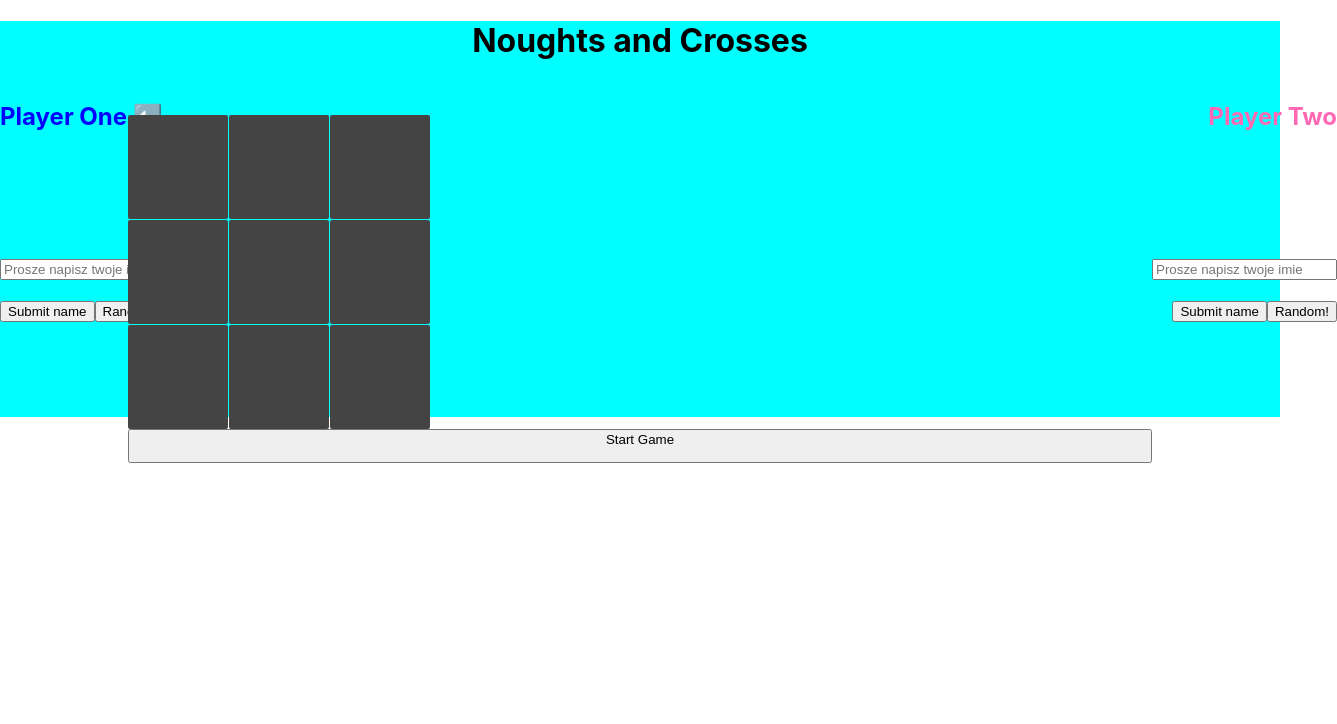
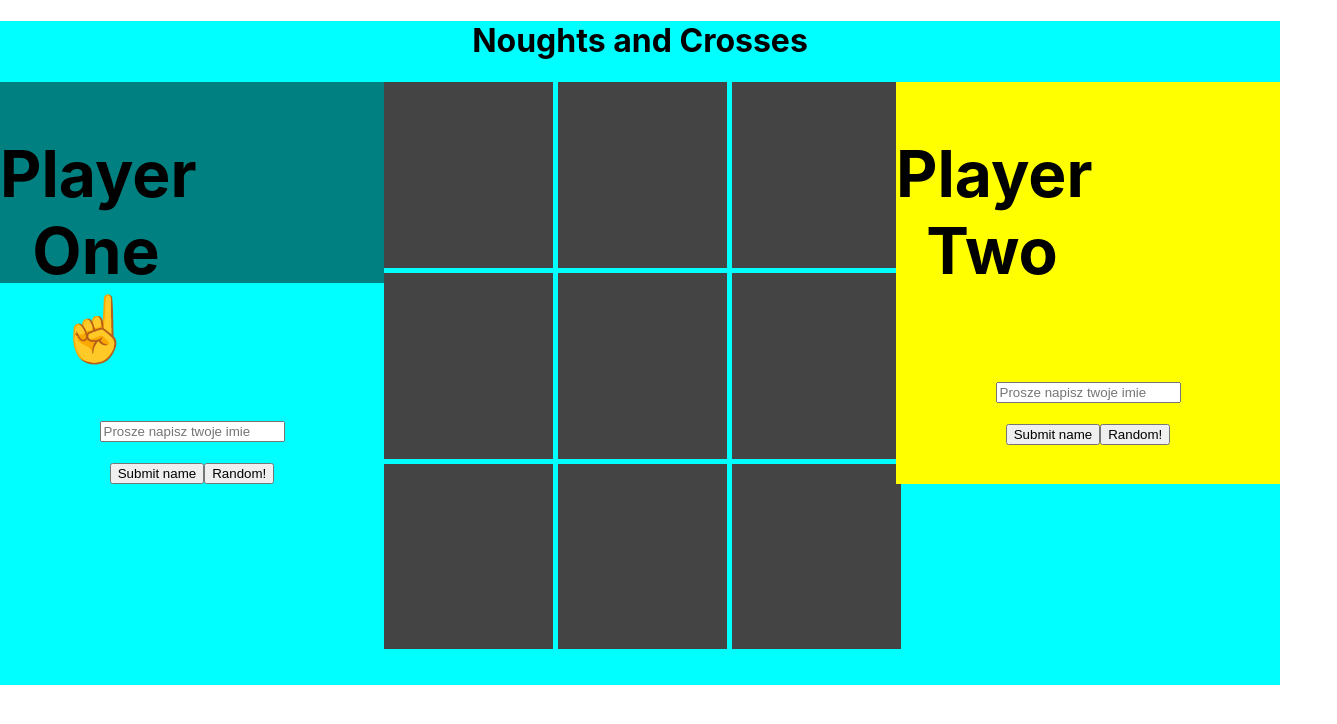
Before and after one commit to chicorycolumn/react-noughts-and-crosses, a React (Create React App) app: page / in a window 1280 px wide. Shown: the top 724 px of the page, 1337 px wide, since content can reach past the window. Built offline with nearby package versions, Linux system fonts and the light colour scheme.

Commit message:
working on preventing text resizing parent

```diff
--- a/src/App.css
+++ b/src/App.css
@@ -7,71 +7,54 @@
   background-color: lightgoldenrodyellow;
 }
 
-.bodySurrogate {
+.over-grid {
   display: grid;
-  grid-template: 10% 1fr 10% / 10% 1fr 10%;
+  grid-template-columns: 30% 40% 30%;
+  grid-template-rows: 1fr 1fr 1fr;
 }
 
-.centralElements {
-  display: grid;
-  grid-column: 2 / 3;
+.playerNameText {
+  font-size: 5vw;
+  max-width: 50%;
+  max-height: 50%;
+  /* resize: none; */
 }
 
-.overWrapper {
+.p1Details {
+  background-color: teal;
+  color: black;
   display: grid;
-  grid-column: 2 / 3;
-  grid-row: 2 / 3;
+  grid-column: 1;
+  grid-row: 1 / 3;
+  height: 50%;
+  width: 100%;
+  /* max-width: 50%;
+  max-height: 50%;
+  resize: none;
+  width: min-content; */
+}
+
+.p2Details {
+  background-color: yellow;
+  color: black;
+  display: grid;
+  grid-column: 3;
+  grid-row: 1 / 3;
 }
 
 .wrapper {
   display: grid;
-  grid-column: 2 / 3;
-  grid-row: 2 / 3;
-  /* position: relative;
-  left: 170px; */
-  /* text-align: center; */
-  /* display: grid; */
-  grid-template-columns: 100px 100px 100px;
-  grid-gap: 1px;
-  color: #444;
-}
-
-.p1Details {
-  display: grid;
-  grid-column: 1 / 3;
-  grid-row: 1 / 3;
-  color: blue;
-  /* float: left;
-  width: 25%; */
-  text-align: left;
-  /* display: grid; */
-  /* position: relative;
-  top: 0px;
-  left: 10px; */
-}
-
-.p2Details {
-  display: grid;
-  grid-column: 3 / 3;
-  grid-row: 1 / 3;
-  color: hotpink;
-  /* float: right; */
-  text-align: right;
-  /* position: relative;
-  top: 0px;
-  right: 10px; */
+  grid-column: 2;
+  height: 280%;
+  width: 100%;
+  padding-bottom: 30%;
+  grid-template-columns: 33% 33% 33%;
+  grid-template-rows: 33% 33% 33%;
+  grid-gap: 5px;
 }
 
 .squares {
-  /* display: inline-block; */
+  color: black;
   background-color: #444;
-  border: 5px solid;
-  border-color: #444;
-  height: 60px;
-  color: red;
-  border-radius: 2px;
-  padding: 17px;
-  font-size: 400%;
-  font-family: arial;
-  line-height: 65px;
+  display: grid;
 }
--- a/src/App.js
+++ b/src/App.js
@@ -95,9 +95,9 @@ class PlayerNames extends React.Component {
     return Object.keys(this.state.playerNamesDisplay).map(player => {
       return (
         <div id={`${player}`} className={`${player}Details`}>
-          <h2>
+          <h2 className="playerNameText">
             {this.state.playerNamesDisplay[player]}{" "}
-            {this.props.whoseTurn === player ? "⬅️" : ""}
+            {this.props.whoseTurn === player ? "☝" : ""}
           </h2>
           <form onSubmit={this.handlePlayerSubmit.bind(this, player)}>
             <input
@@ -130,6 +130,7 @@ class Board extends React.Component {
   };
   render() {
     return (
+      // <div className="over-grid">
       <div className="wrapper">
         {this.state.board.map((row, indexRow) =>
           row.map((square, indexSquare) => {
@@ -143,6 +144,7 @@ class Board extends React.Component {
           })
         )}
       </div>
+      // </div>
     );
   }
 }
@@ -157,13 +159,32 @@ class App extends React.Component {
       <div className="App">
         <header className="Ticcy Taccy Toe"></header>
         <h1>Noughts and Crosses</h1>
-        <div className="bodySurrogate">
+        <div className="over-grid">
+          <Board />
           <PlayerNames whoseTurn={this.state.whoseTurn} />
-          {/* <div className="overWrapper"> */}
-          <Board />
-          {/* </div> */}
+        </div>
+        {/* </div> */}
+        {/* <div className="container">
+          <div className="cell cell-1">1.</div>
+          <div className="cell cell-2">
+
+          </div>
+          <div className="cell cell-3">3.</div>
+          <div className="cell cell-4">4.</div>
+          <div className="cell cell-5">5.</div>
+          <div className="cell cell-6">6.</div>
+          <div className="cell cell-7">7.</div>
+          <div className="cell cell-8">8.</div>
+          <div className="cell cell-9">9.</div>
+        </div> */}
+
+        {/* <div className="bodySurrogate">
+
+          <div className="overWrapper">
+
+          </div>
           <button className="centralElements">Start Game</button>
-        </div>
+        </div> */}
       </div>
     );
   }
```
